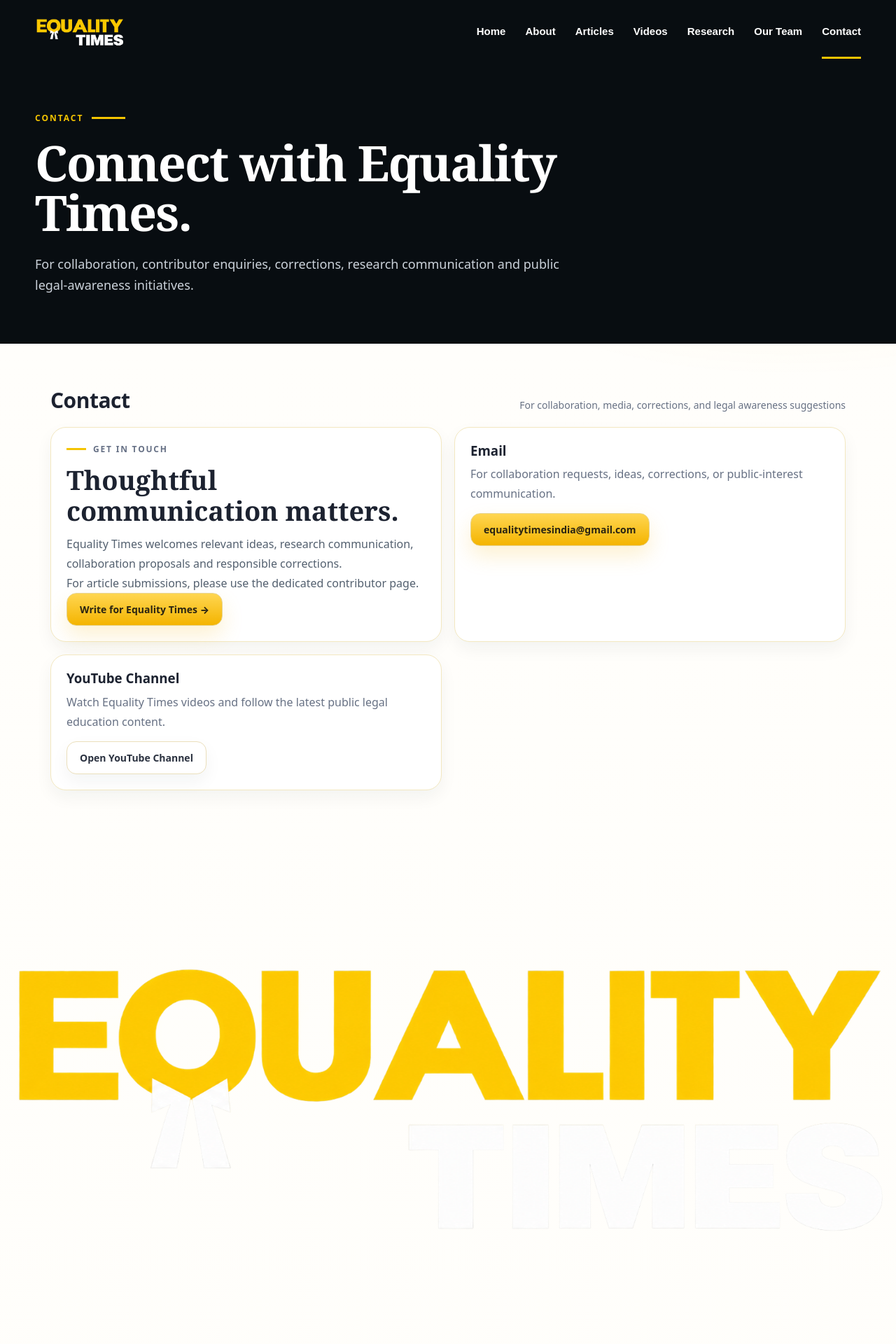
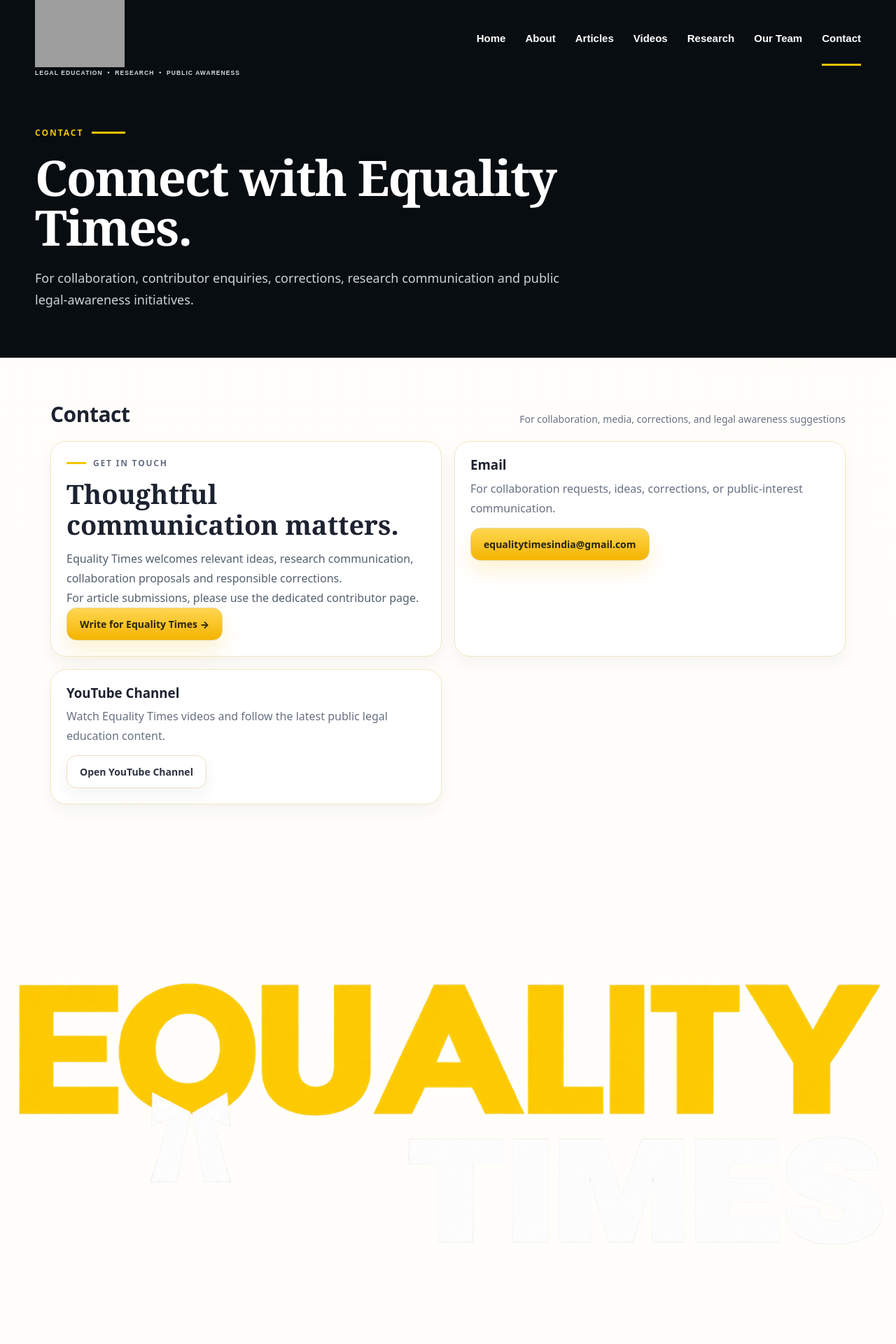
Before and after one commit to equalitytimes/equalitytimes-test, a Jekyll site: the page contact.html, which Jekyll copies as it is, in a window 1280 px wide. Shown: the top 1920 px of the page at 70% size. Built offline with Jekyll 4.4.1, drawn with Linux system fonts in a browser that asks for light colours.

Commit message:
Lock header layout and restore brand tagline

```diff
--- a/contact.html
+++ b/contact.html
@@ -6,14 +6,25 @@
   <title>Contact | Equality Times</title>
   <meta name="description" content="Contact Equality Times for collaboration, suggestions, and legal awareness initiatives."/>
   <link rel="stylesheet" href="/equalitytimes-test/assets/style.css"/>
+<style>
+.site-header{background:#080d11!important;color:#fff!important;width:100%!important;position:relative!important;z-index:100!important}
+.site-header-inner{width:min(1180px,calc(100% - 56px))!important;min-height:88px!important;margin:0 auto!important;padding:0!important;display:flex!important;align-items:center!important;justify-content:space-between!important;gap:30px!important}
+.site-brand{display:flex!important;flex-direction:column!important;align-items:flex-start!important;justify-content:center!important;flex:0 0 auto!important;gap:4px!important;text-decoration:none!important}
+.site-brand img{display:block!important;width:128px!important;height:auto!important;max-width:128px!important;max-height:none!important;object-fit:contain!important}
+.site-brand-tagline{display:block!important;margin:0!important;color:#d7dbe0!important;font-family:Arial,Helvetica,sans-serif!important;font-size:8.5px!important;line-height:1!important;font-weight:600!important;letter-spacing:1.05px!important;white-space:nowrap!important;text-transform:uppercase!important}
+.site-nav{display:flex!important;align-items:center!important;justify-content:flex-end!important;gap:28px!important;flex:0 0 auto!important}
+.site-nav a{display:block!important;position:relative!important;box-sizing:border-box!important;color:#fff!important;text-decoration:none!important;font-family:Arial,Helvetica,sans-serif!important;font-size:15px!important;line-height:1.2!important;font-weight:600!important;padding:31px 0 27px!important;margin:0!important;border:0!important;border-bottom:3px solid transparent!important;white-space:nowrap!important}
+.site-nav a:hover,.site-nav a.active{color:#fff!important;border-bottom-color:#f4c400!important}
+.site-nav a::before,.site-nav a::after{content:none!important;display:none!important}
+@media(max-width:900px){.site-header-inner{width:calc(100% - 44px)!important;min-height:auto!important;padding:18px 0!important;flex-direction:column!important;align-items:flex-start!important}.site-brand-tagline{font-size:8px!important}.site-nav{width:100%!important;justify-content:flex-start!important;gap:20px!important;overflow-x:auto!important;flex-wrap:nowrap!important}.site-nav a{font-size:15px!important;padding:8px 0 12px!important}}
+@media(max-width:600px){.site-header-inner{width:calc(100% - 32px)!important;padding:16px 0!important}.site-brand img{width:128px!important}.site-brand-tagline{font-size:7.5px!important;letter-spacing:.8px!important}.site-nav{gap:16px!important}.site-nav a{font-size:14px!important;padding:7px 0 11px!important}}
+</style>
 </head>
 <body>
 
 <header class="site-header">
   <div class="site-header-inner">
-    <a class="site-brand" href="/equalitytimes-test/" aria-label="Equality Times home">
-      <img src="/equalitytimes-test/assets/logo-new.png" alt="Equality Times">
-    </a>
+    <a class="site-brand" href="{{ '/' | relative_url }}" aria-label="Equality Times home"><img src="{{ '/assets/logo-new.png' | relative_url }}" alt="Equality Times"><span class="site-brand-tagline">LEGAL EDUCATION&nbsp;&nbsp;•&nbsp;&nbsp;RESEARCH&nbsp;&nbsp;•&nbsp;&nbsp;PUBLIC AWARENESS</span></a>
     <nav class="site-nav" aria-label="Main navigation">
       <a href="/equalitytimes-test/">Home</a>
       <a href="/equalitytimes-test/about.html">About</a>
```
